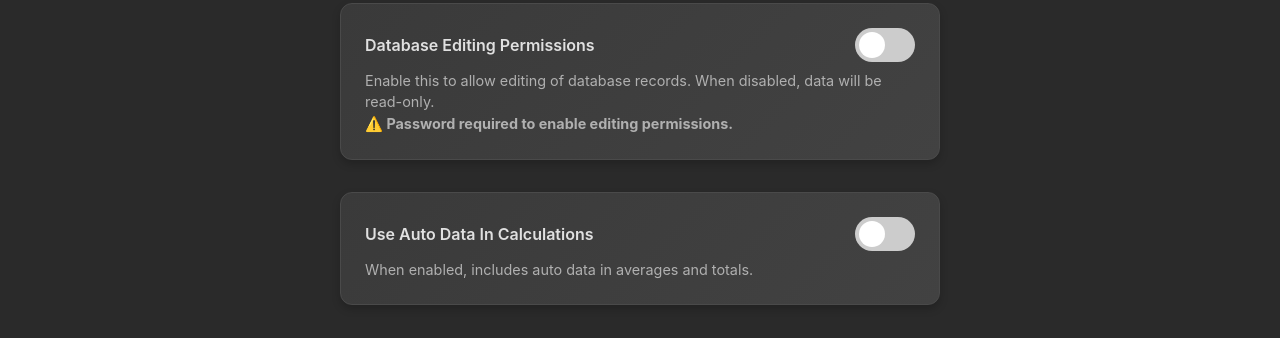
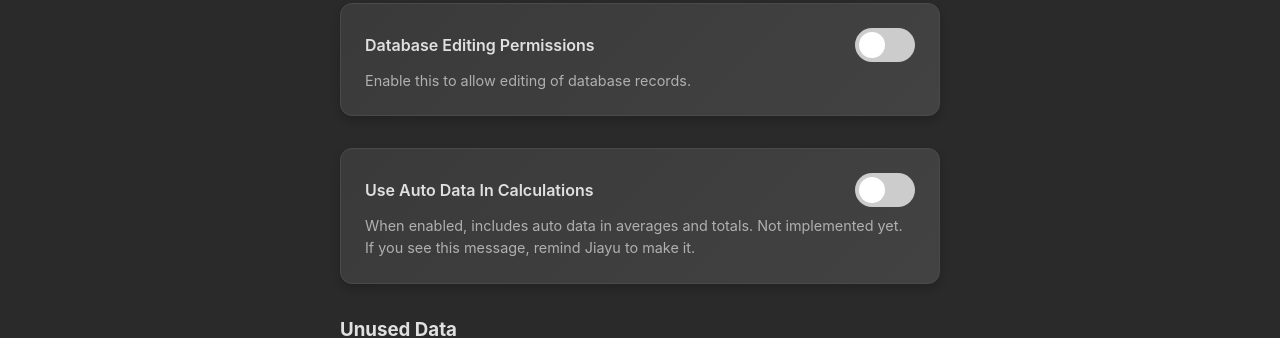
Before and after one commit to TechnoTitans/Datavis-Webapp, a React (Vite) app: page /settings in a window 1280 px wide. Shown: the part 204-542 px from the top of the page. Built offline with nearby package versions, Linux system fonts and the light colour scheme; no server answers; the database is empty.

Commit message:
mini cleanup

```diff
--- a/src/components/FieldVisualization.jsx
+++ b/src/components/FieldVisualization.jsx
@@ -4,10 +4,9 @@ import PropTypes from 'prop-types'
  * Field visualization component for auto paths
  * @param {Object} props - Component props
  * @param {string} props.autoPath - Auto path string to visualize
- * @param {string} props.position - Position string from database
  * @returns {JSX.Element} - Field visualization component
  */
-const FieldVisualization = ({ autoPath, position }) => {
+const FieldVisualization = ({ autoPath }) => {
   const allianceColor = '#2563eb'
   const backgroundColor = '#1a1a1a'
 
@@ -273,8 +272,7 @@ const FieldVisualization = ({ autoPath, position }) => {
 }
 
 FieldVisualization.propTypes = {
-  autoPath: PropTypes.string.isRequired,
-  position: PropTypes.string.isRequired
+  autoPath: PropTypes.string.isRequired
 }
 
 export default FieldVisualization
--- a/src/pages/AutoPaths.jsx
+++ b/src/pages/AutoPaths.jsx
@@ -502,7 +502,6 @@ function AutoPaths() {
                     {/* Field visualization */}
                     <FieldVisualization
                       autoPath={currentPath.autoPath}
-                      position={currentPath.position || 'B1'}
                     />
                   </div>
                 )
--- a/src/pages/Rankings.jsx
+++ b/src/pages/Rankings.jsx
@@ -15,9 +15,6 @@ function Rankings() {
   const [sortOrder, setSortOrder] = useLocalStorage('rankingsSortOrder', 'desc')
   const [useAttempts, setUseAttempts] = useLocalStorage('rankingsUseAttempts', false)
   const [useMax, setUseMax] = useLocalStorage('rankingsUseMax', false)
-
-  // Use team data hook for all teams - pass all available teams
-  const { allTeams, matchRows, loading } = useTeamData([], true) // empty array means all teams, but hook doesn't work that way
 
   // We need to modify this to get all match data
   const [allMatchRows, setAllMatchRows] = useState([])
--- a/src/pages/Settings.jsx
+++ b/src/pages/Settings.jsx
@@ -127,9 +127,7 @@ function Settings() {
             </div>
           </label>
           <p className="setting-description">
-            Enable this to allow editing of database records. When disabled, data will be read-only.
-            <br />
-            <strong>⚠️ Password required to enable editing permissions.</strong>
+            Enable this to allow editing of database records.
           </p>
         </div>
       </div>
@@ -148,7 +146,7 @@ function Settings() {
             </div>
           </label>
           <p className="setting-description">
-            When enabled, includes auto data in averages and totals.
+            When enabled, includes auto data in averages and totals. Not implemented yet. If you see this message, remind Jiayu to make it.
           </p>
         </div>
       </div>
```
